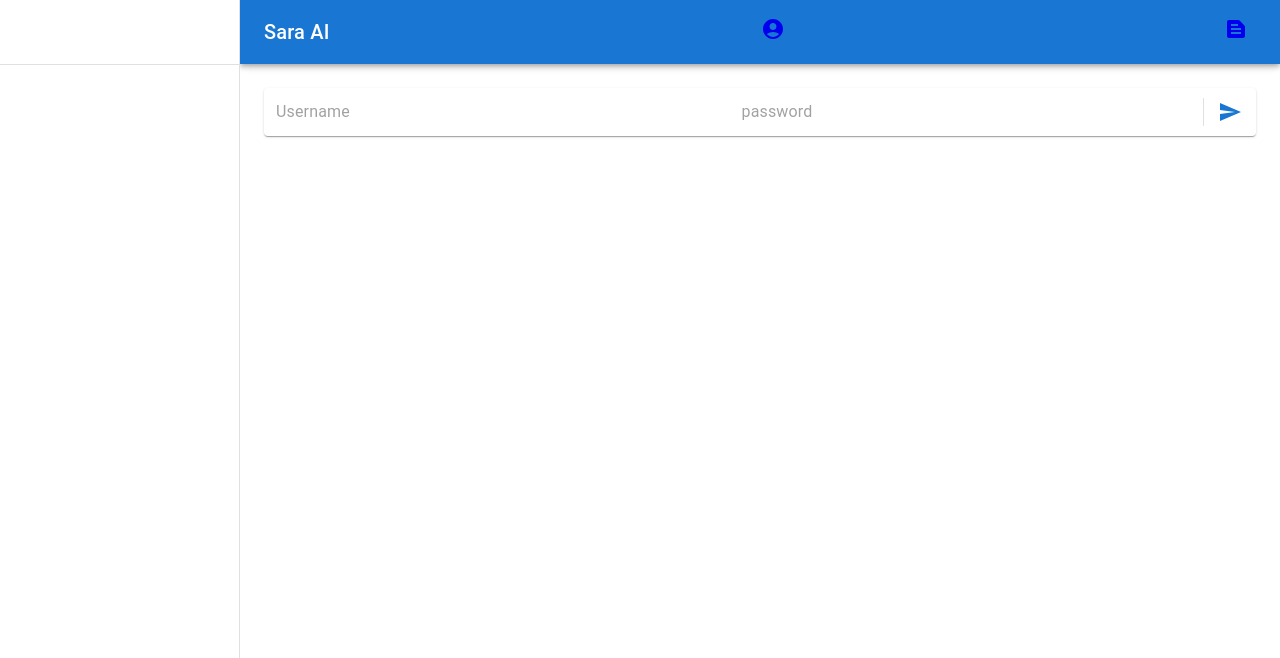
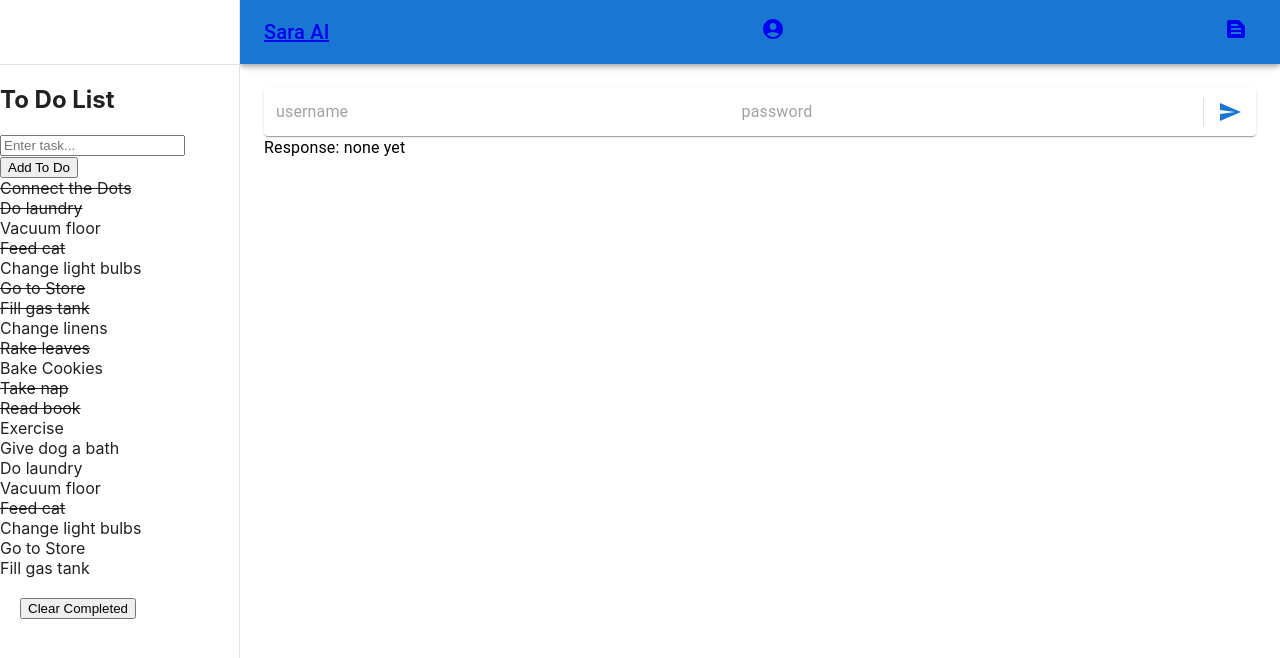
Before and after one commit to rlane85/sara-ai, a React (Create React App) app: page /sara-ai/login in a window 1280 px wide. Shown: the top 658 px of the page. Built offline with nearby package versions, Linux system fonts and the light colour scheme.

Commit message:
login with actions

```diff
--- a/src/index.js
+++ b/src/index.js
@@ -1,28 +1,25 @@
 //react imports
-import React from 'react';
-import ReactDOM from 'react-dom/client';
-import reportWebVitals from './reportWebVitals';
+import React from 'react'
+import ReactDOM from 'react-dom/client'
+import reportWebVitals from './reportWebVitals'
 
-import ErrorPage from './ErrorPage';
-import { ResponsiveDrawer } from "./routes/Root";
+import ErrorPage from './ErrorPage'
+import { ResponsiveDrawer } from './routes/Root'
 
 //style
-import './index.css';
+import './index.css'
 
 //components
-import App from './App';
-import { Login } from './routes/Login'
+import App from './App'
+import { Login, action as loginAction } from './routes/Login'
 import { Version } from './routes/Version'
 
 //router
-import {
-  createBrowserRouter,
-  RouterProvider,
-} from "react-router-dom";
+import { createBrowserRouter, RouterProvider } from 'react-router-dom'
 
 const routes = [
   {
-    path: "/",
+    path: '/',
     element: <ResponsiveDrawer />,
     errorElement: <ErrorPage />,
     children: [
@@ -30,32 +27,35 @@ const routes = [
         errorElement: <ErrorPage />,
         children: [
           {
-            path: "login",
-            element: <Login />
+            path: 'login',
+            element: <Login />,
+            action: loginAction,
           },
           {
-            path: "version",
+            path: 'version',
             element: <Version />
+          },
+          {
+            index: true,
+            element: <App />
           }
         ]
-    }
-
+      }
     ]
-  },
-
+  }
 ]
 const router = createBrowserRouter(routes, {
-  basename: "/sara-ai"
-});
+  basename: '/sara-ai'
+})
 
-const root = ReactDOM.createRoot(document.getElementById('root'));
+const root = ReactDOM.createRoot(document.getElementById('root'))
 root.render(
   <React.StrictMode>
     <RouterProvider router={router} />
   </React.StrictMode>
-);
+)
 
 // If you want to start measuring performance in your app, pass a function
 // to log results (for example: reportWebVitals(console.log))
 // or send to an analytics endpoint. Learn more: https://bit.ly/CRA-vitals
-reportWebVitals();
+reportWebVitals()
--- /dev/null
+++ b/src/login.js
@@ -0,0 +1,26 @@
+export async function login (user, pass) {
+  const uri = `/api/auth/signin`
+  const url = process.env.REACT_APP_SERVER_ROOT + uri
+  const reqBody = {
+    username: user,
+    password: pass
+  }
+
+  return fetch(url, {
+    method: 'POST',
+    headers: {
+      Accept: 'application/json',
+      'Content-Type': 'application/json'
+    },
+    body: JSON.stringify(reqBody)
+  })
+    .then(response => response.json())
+    .then(data => {
+      console.log(data)
+      return data
+    })
+    .catch(e => {
+      console.log(e)
+      return e
+    })
+}
--- a/src/routes/Login.jsx
+++ b/src/routes/Login.jsx
@@ -1,89 +1,65 @@
-import React, { useState } from 'react'
+//router
+import { Form, useActionData } from 'react-router-dom'
 
 //material components
-import { InputBase, IconButton, Paper, Divider } from '@mui/material'
+import {
+  InputBase,
+  IconButton,
+  Paper,
+  Divider,
+  Typography
+} from '@mui/material'
 
+//material icons
 import SendIcon from '@mui/icons-material/Send'
 
-export const Login = () => {
-  const submit = () => {
-    const uri = `/api/auth/signin`
-    const url = process.env.REACT_APP_SERVER_ROOT + uri;
-    console.log(url);
-    const reqBody = {
-      username: userText,
-      password: passText
+import { login } from '../login'
+
+export async function action ({ request, params }) {
+  let formData = await request.formData()
+  let user = formData.get('user')
+  let pass = formData.get('pass')
+  const response = await login(user, pass)
+  console.log(response)
+  return response.msg
 }
 
-    fetch(url, {
-      method: 'POST',
-      headers: {
-        Accept: 'application/json',
-        'Content-Type': 'application/json'
-      },
-      body: JSON.stringify(reqBody)
-    })
-      .then(response => response.text())
-      .then(data => {
-        console.log(data)
-      })
-      .catch(e => console.log(e))
-      .finally(x => console.log(x))
-  }
+export const Login = () => {
+  const actionData = useActionData()
 
-  const [userText, setUserText] = useState('')
-  const [passText, setPassText] = useState('')
   return (
-    <Paper
-      component='form'
-      sx={{ p: '2px 4px', display: 'flex', alignItems: 'center' }}
-    >
+    <Form method='post' id='login'>
+      <Paper sx={{ p: '2px 4px', display: 'flex', alignItems: 'center' }}>
         <InputBase
-        onKeyPress={e => {
-          if (e.key === 'Enter') {
-            submit()
-            //sendTextMessage(textMessage);
-            //setTextMessage("");
-            e.preventDefault()
-          }
-        }}
           sx={{ ml: 1, flex: 1 }}
-        placeholder='Username'
           inputProps={{ 'aria-label': 'user name' }}
-        onChange={e => {
-          setUserText(e.target.value)
-        }}
-        value={userText}
+          placeholder='username'
+          type='text'
+          name='user'
         />
         <InputBase
-        onKeyPress={e => {
-          if (e.key === 'Enter') {
-            submit()
-            //sendTextMessage(textMessage);
-            //setTextMessage("");
-            e.preventDefault()
-          }
-        }}
           sx={{ ml: 1, flex: 1 }}
+          inputProps={{ 'aria-label': 'password' }}
           placeholder='password'
-        inputProps={{ 'aria-label': 'pass word' }}
-        onChange={e => {
-          setPassText(e.target.value)
-        }}
-        value={passText}
+          type='text'
+          name='pass'
         />
 
         <Divider sx={{ height: 28, m: 0.5 }} orientation='vertical' />
         <IconButton
           color='primary'
           sx={{ p: '10px' }}
-        aria-label='send message to sara'
-        onClick={() => {
-          submit()
-        }}
+          aria-label='submit login'
+          type='submit'
         >
           <SendIcon />
         </IconButton>
       </Paper>
+      <Typography>
+        Response:
+        {" "}
+        {actionData ? actionData : 'none yet'}
+      </Typography>
+    </Form>
   )
 }
--- a/src/routes/Root.jsx
+++ b/src/routes/Root.jsx
@@ -1,13 +1,11 @@
 //react imports
-import { useState } from "react";
+import { useState } from 'react'
 
 //router
-import {
-  Link,
-  Outlet,
-} from "react-router-dom";
+import { Link, Outlet, } from 'react-router-dom'
 
 //components
+import { ToDoList } from '../ToDoList'
 
 //mui components
 import {
@@ -17,111 +15,111 @@ import {
   Drawer,
   IconButton,
   Toolbar,
-  Typography,
-} from "@mui/material";
+  Typography
+} from '@mui/material'
 
 //material icons
-import MenuIcon from "@mui/icons-material/Menu";
-import AccountCircleIcon from "@mui/icons-material/AccountCircle";
-import TextSnippetIcon from '@mui/icons-material/TextSnippet';
+import MenuIcon from '@mui/icons-material/Menu'
+import AccountCircleIcon from '@mui/icons-material/AccountCircle'
+import TextSnippetIcon from '@mui/icons-material/TextSnippet'
 
-const drawerWidth = 240;
+const drawerWidth = 240
 
-const ResponsiveDrawer = ({ children, drawerContent }) => {
-  const [mobileOpen, setMobileOpen] = useState(false);
+const ResponsiveDrawer = () => {
+  const [mobileOpen, setMobileOpen] = useState(false)
 
   const handleDrawerToggle = () => {
-    setMobileOpen(!mobileOpen);
-  };
+    setMobileOpen(!mobileOpen)
+  }
 
   const drawer = (
     <div>
       <Toolbar />
       <Divider />
-      {drawerContent}
+      <ToDoList />
     </div>
-  );
+  )
 
   return (
-    <Box sx={{ display: "flex" }}>
+    <Box sx={{ display: 'flex' }}>
       <AppBar
-        position="fixed"
+        position='fixed'
         sx={{
           width: { sm: `calc(100% - ${drawerWidth}px)` },
-          ml: { sm: `${drawerWidth}px` },
+          ml: { sm: `${drawerWidth}px` }
         }}
       >
         <Toolbar>
           <IconButton
-            color="inherit"
-            aria-label="open drawer"
-            edge="start"
+            color='inherit'
+            aria-label='open drawer'
+            edge='start'
             onClick={handleDrawerToggle}
-            sx={{ mr: 2, display: { sm: "none" } }}
+            sx={{ mr: 2, display: { sm: 'none' } }}
           >
             <MenuIcon />
           </IconButton>
-          <Typography variant="h6" noWrap component="div">
-            Sara AI
-          </Typography>
+          <Link to={'/'}>
+            <Typography variant='h6' noWrap component='div'>
+              Sara AI
+            </Typography>
+          </Link>
           <IconButton
-            color="inherit"
-            aria-label="login"
-            edge="start"
+            color='inherit'
+            aria-label='login'
+            edge='start'
             onClick={null}
-            sx={{marginLeft: "auto"}}
+            sx={{ marginLeft: 'auto' }}
           >
-            <Link to="/login">
+            <Link to='/login'>
               <AccountCircleIcon />
             </Link>
-
           </IconButton>
           <IconButton
-            color="inherit"
-            aria-label="version"
-            edge="start"
+            color='inherit'
+            aria-label='version'
+            edge='start'
             onClick={null}
-            sx={{marginLeft: "auto"}}
+            sx={{ marginLeft: 'auto' }}
           >
-            <Link to="/version">
+            <Link to='/version'>
               <TextSnippetIcon />
             </Link>
-
           </IconButton>
         </Toolbar>
       </AppBar>
       <Box
-        component="nav"
+        component='nav'
         sx={{ width: { sm: drawerWidth }, flexShrink: { sm: 0 } }}
-        aria-label="mailbox folders"
+        aria-label='mailbox folders'
       >
         {/* The implementation can be swapped with js to avoid SEO duplication of links. */}
         <Drawer
           //   container={container}
-          variant="temporary"
+          variant='temporary'
           open={mobileOpen}
           onClose={handleDrawerToggle}
           ModalProps={{
-            keepMounted: true, // Better open performance on mobile.
+            keepMounted: true // Better open performance on mobile.
           }}
           sx={{
-            display: { xs: "block", sm: "none" },
-            "& .MuiDrawer-paper": {
-              boxSizing: "border-box",
-              width: drawerWidth,
-            },
+            display: { xs: 'block', sm: 'none' },
+            '& .MuiDrawer-paper': {
+              boxSizing: 'border-box',
+              width: drawerWidth
+            }
           }}
         >
           {drawer}
         </Drawer>
         <Drawer
-          variant="permanent"
+          variant='permanent'
           sx={{
-            display: { xs: "none", sm: "block" },
-            "& .MuiDrawer-paper": {
-              boxSizing: "border-box",
-              width: drawerWidth,
-            },
+            display: { xs: 'none', sm: 'block' },
+            '& .MuiDrawer-paper': {
+              boxSizing: 'border-box',
+              width: drawerWidth
+            }
           }}
           open
         >
@@ -129,17 +127,17 @@ const ResponsiveDrawer = ({ children, drawerContent }) => {
         </Drawer>
       </Box>
       <Box
-        component="main"
+        component='main'
         sx={{
           flexGrow: 1,
           p: 3,
-          width: { sm: `calc(100% - ${drawerWidth}px)` },
+          width: { sm: `calc(100% - ${drawerWidth}px)` }
         }}
       >
         <Toolbar />
         <Outlet />
       </Box>
     </Box>
-  );
-};
-export { ResponsiveDrawer };
+  )
+}
+export { ResponsiveDrawer }
```
Lines whose indentation alone changed are shown as unchanged.
